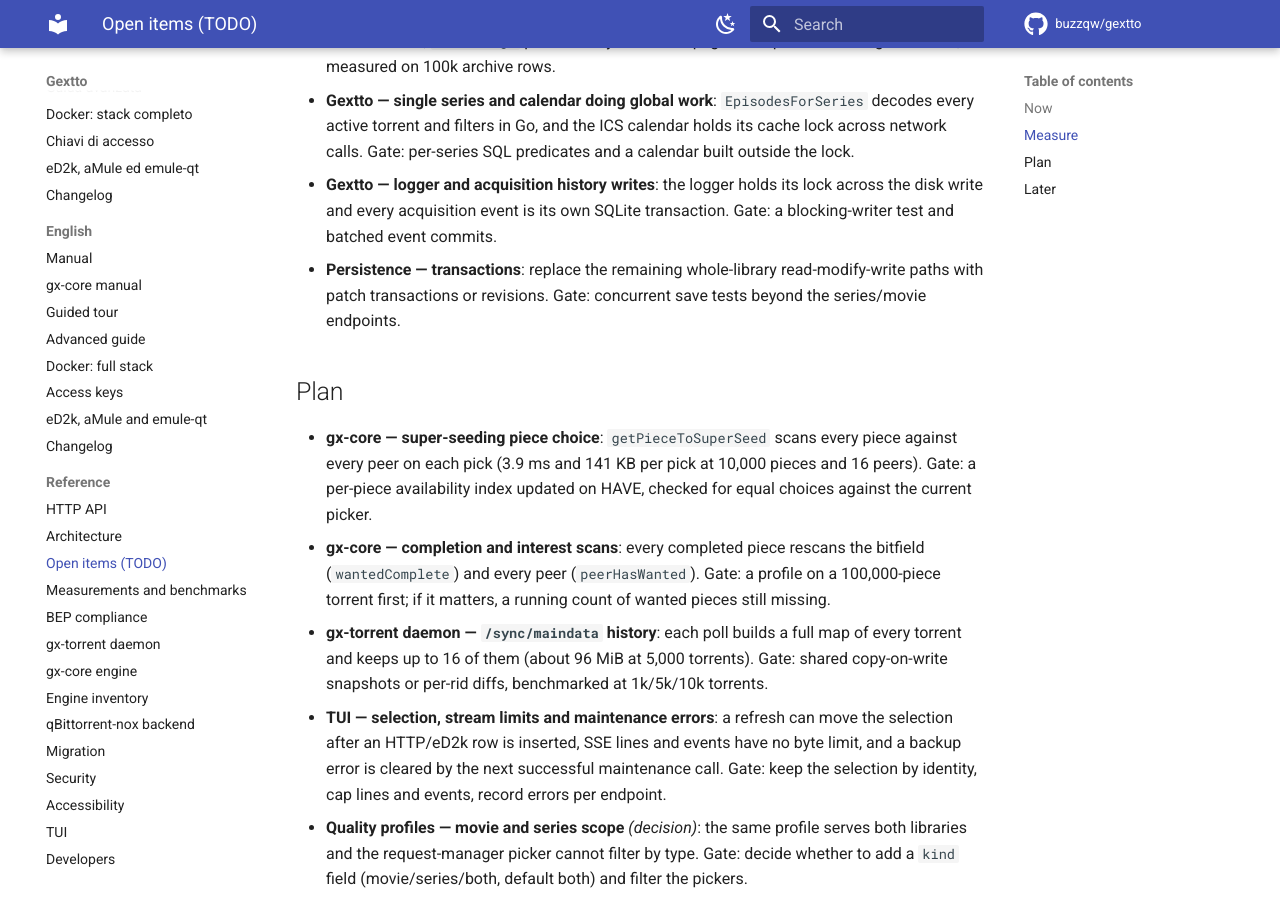
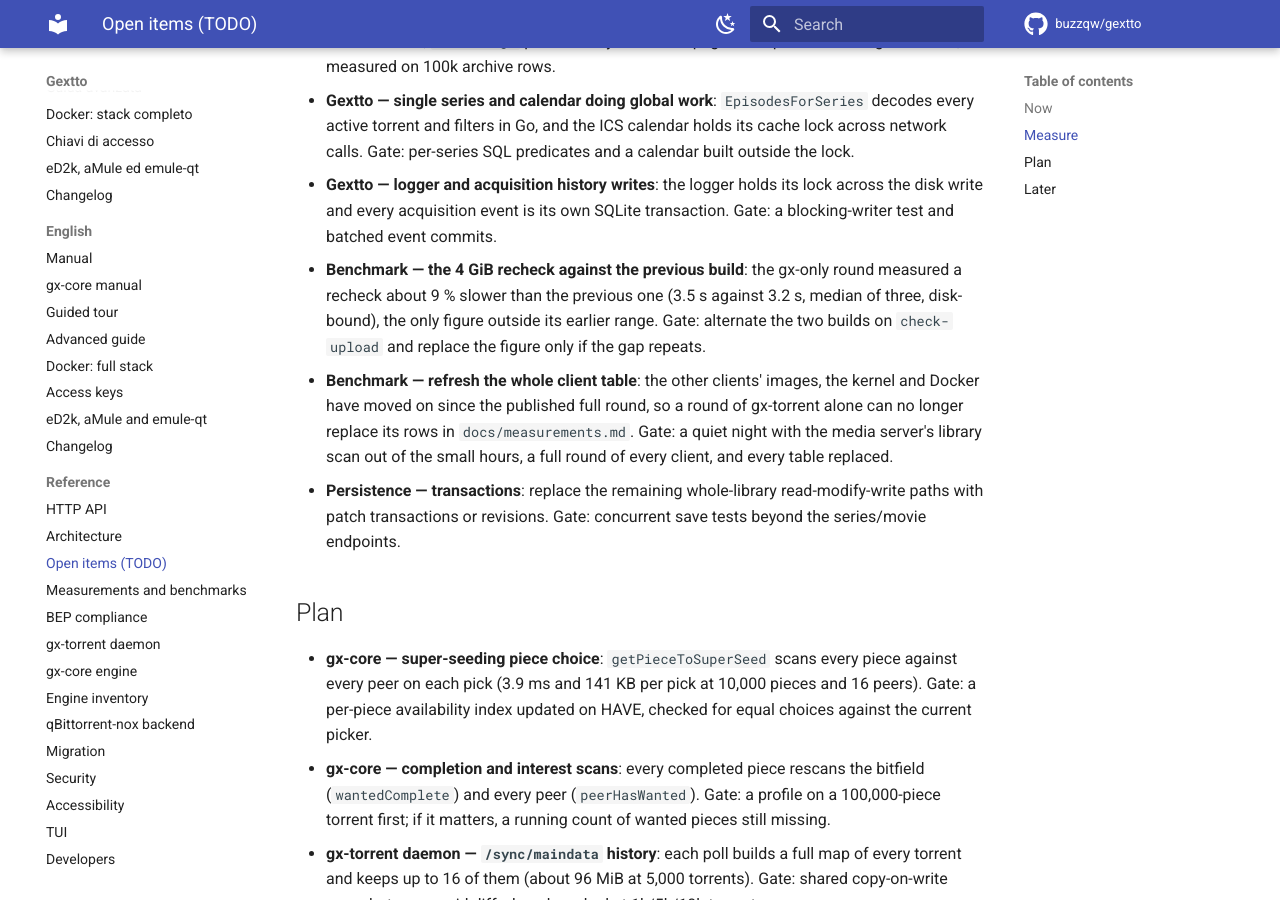
Before and after one commit to buzzqw/gextto, an MkDocs documentation site: the page built from docs/todo.md, in a window 1280 px wide and 900 px high, scrolled down 2032 px. Built offline with MkDocs 1.6.1 and Material for MkDocs 9.7.7, drawn with Linux system fonts in a browser that asks for light colours; comment, search, counter and statistics services are not loaded.

Commit message:
docs: the recheck gap and the table to refresh in the open work

```diff
--- a/docs/todo.md
+++ b/docs/todo.md
@@ -39,6 +39,8 @@ features). 7 + 8 + 11 + 6 = 32 items.
 - **Gextto — archive and MediaInfo reads before the limit**: `MediaInfoBackfillTargets` loads every missing row before applying its limit, content filters with an empty query scan the whole archive, `BrowsePage` parses every row. Gate: paginated queries and a light list DTO, measured on 100k archive rows.
 - **Gextto — single series and calendar doing global work**: `EpisodesForSeries` decodes every active torrent and filters in Go, and the ICS calendar holds its cache lock across network calls. Gate: per-series SQL predicates and a calendar built outside the lock.
 - **Gextto — logger and acquisition history writes**: the logger holds its lock across the disk write and every acquisition event is its own SQLite transaction. Gate: a blocking-writer test and batched event commits.
+- **Benchmark — the 4 GiB recheck against the previous build**: the gx-only round measured a recheck about 9 % slower than the previous one (3.5 s against 3.2 s, median of three, disk-bound), the only figure outside its earlier range. Gate: alternate the two builds on `check-upload` and replace the figure only if the gap repeats.
+- **Benchmark — refresh the whole client table**: the other clients' images, the kernel and Docker have moved on since the published full round, so a round of gx-torrent alone can no longer replace its rows in `docs/measurements.md`. Gate: a quiet night with the media server's library scan out of the small hours, a full round of every client, and every table replaced.
 - **Persistence — transactions**: replace the remaining whole-library read-modify-write paths with patch transactions or revisions. Gate: concurrent save tests beyond the series/movie endpoints.
 
 ## Plan
```
